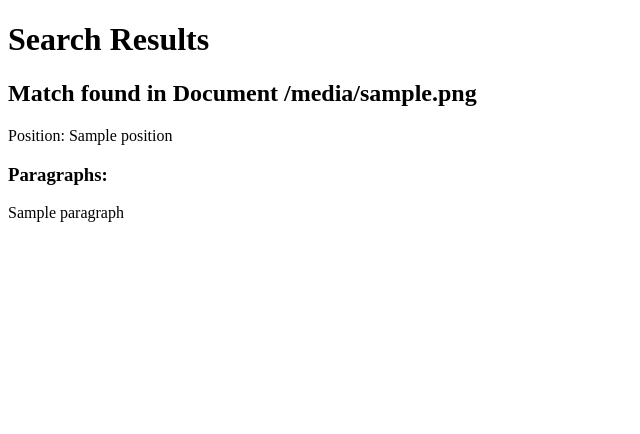
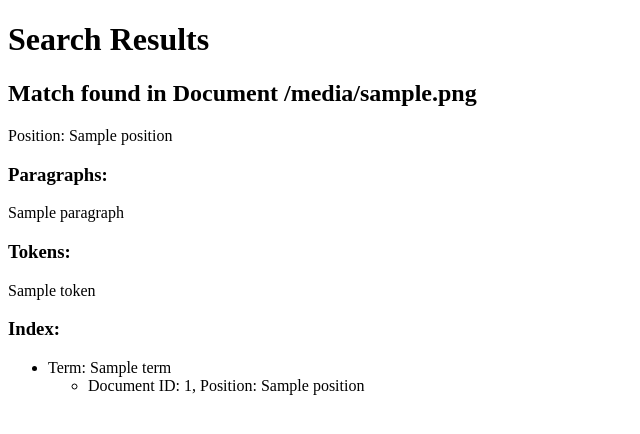
Before and after one commit to prathikh1998/PilesOfStonesGame, a Flask app: template templates/results.html in a window 1280 px wide. Shown: the top 434 px of the page, without its empty margins (0-640 px from the left). Run offline with Flask 3, Linux system fonts and the light colour scheme; the template is opened without the code that fills it: most values are stand-ins (such as "Sample title", 1, 10 or a date in 2020).

Commit message:
Add files via upload

```diff
--- a/templates/results.html
+++ b/templates/results.html
@@ -7,14 +7,29 @@
     <h1>Search Results</h1>
     {% if results %}
         {% for result in results %}
-            <h2>Match found in Document {{ result.file_name }}</h2>  <!-- Display the file_name -->
+            <h2>Match found in Document {{ result.file_name }}</h2>
             {% for position in result.positions %}
-                <p>Position: {{ position[1] }}</p>  <!-- Access the position using position[1] -->
+                <p>Position: {{ position[1] }}</p>
             {% endfor %}
             <h3>Paragraphs:</h3>
             {% for paragraph in result.paragraphs %}
                 <p>{{ paragraph }}</p>
             {% endfor %}
+            <h3>Tokens:</h3>
+            <p>{{ tokens[result.file_name] }}</p>  <!-- Display the tokens for the current document -->
+            <h3>Index:</h3>
+            <ul>
+                {% for term, positions in index.items() %}
+                    <li>
+                        Term: {{ term }}
+                        <ul>
+                            {% for position in positions %}
+                                <li>Document ID: {{ position[0] }}, Position: {{ position[1] }}</li>
+                            {% endfor %}
+                        </ul>
+                    </li>
+                {% endfor %}
+            </ul>
         {% endfor %}
     {% else %}
         <p>No results found.</p>
```
